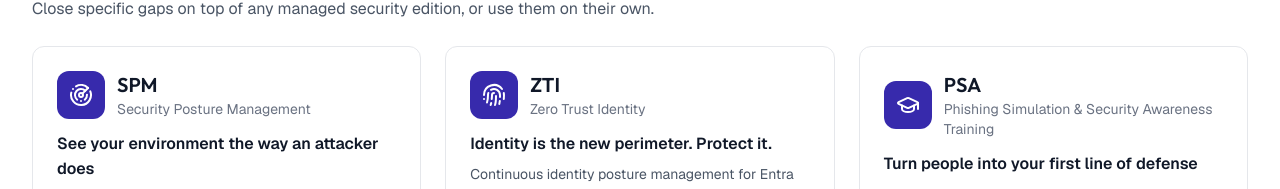
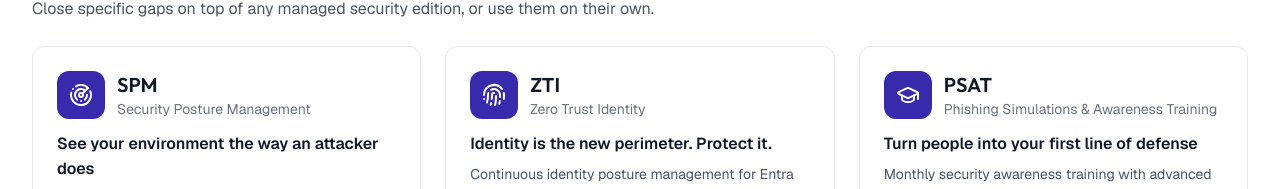
Before and after one commit to Emruz/emruz-website, a Next.js app: page /products in a window 1280 px wide. Shown: the part 715-904 px from the top of the page. Built offline with nearby package versions, Linux system fonts and the light colour scheme; no server answers.

Commit message:
Rename PSA to PSAT in the site (#26)
PSAT stands for Phishing Simulations & Awareness Training. The nav, footer,
product label and product name now use it. Internal codes, the /products/psa
URL, and the WD-PSA-CP-02 SKU are unchanged, since other systems and existing
links depend on them.

```diff
--- a/src/app/products/[family]/page.tsx
+++ b/src/app/products/[family]/page.tsx
@@ -118,7 +118,7 @@ export default async function FamilyPage({ params }: { params: Promise<{ family:
   );
 }
 
-/** Page for an add-on product line (PSA, DRM, DSB). */
+/** Page for an add-on product line (PSAT, DRM, DSB). */
 function AddOnPage({ path }: { path: string }) {
   const l = addOnLineByPath(path)!;
   const items = addOns.filter((a) => a.family === l.slug);
--- a/src/components/Footer.tsx
+++ b/src/components/Footer.tsx
@@ -30,7 +30,7 @@ export default function Footer() {
     addOns: [
       { label: 'SPM', href: '/products/spm' },
       { label: 'ZTI', href: '/products/zti' },
-      { label: 'PSA', href: '/products/psa' },
+      { label: 'PSAT', href: '/products/psa' },
       { label: 'DRM', href: '/products/drm' },
       { label: 'DSB', href: '/products/dsb' },
     ],
--- a/src/content/navigation.ts
+++ b/src/content/navigation.ts
@@ -46,7 +46,7 @@ export const mainNav: NavGroup[] = [
       { label: 'Add-on services', href: '/products#add-ons', description: 'Close specific gaps on any edition', divider: true },
       { label: 'SPM', href: '/products/spm', description: 'External & network security posture management', note: POWERED_BY, indent: true },
       { label: 'ZTI', href: '/products/zti', description: 'Identity posture, threat detection & response', note: POWERED_BY, indent: true },
-      { label: 'PSA', href: '/products/psa', description: 'Phishing simulation & awareness training', note: POWERED_BY, indent: true },
+      { label: 'PSAT', href: '/products/psa', description: 'Phishing simulation & awareness training', note: POWERED_BY, indent: true },
       { label: 'DRM', href: '/products/drm', description: 'Data risk management & encryption', note: POWERED_BY, indent: true },
       { label: 'DSB', href: '/products/dsb', description: 'Microsoft 365 & Google Workspace backup', note: POWERED_BY, indent: true },
     ],
--- a/src/content/packages.ts
+++ b/src/content/packages.ts
@@ -53,7 +53,7 @@ export const capabilities: Record<CapabilityCode, { name: string; description: s
   CFS: { name: 'Cloud File Security', description: 'Scans files in cloud storage and collaboration platforms for threats.' },
   ITDR: { name: 'Identity Threat Detection & Response', description: 'Detects and responds to account takeover and identity attacks.' },
   MDE: { name: 'Managed Data Encryption', description: 'Policy-driven AES-256 file-level encryption of sensitive data, deployed and managed for you. Add-on.' },
-  PSA: { name: 'Phishing Simulation & Security Awareness', description: 'Monthly end-user training with advanced phishing and threat simulations. Add-on.' },
+  PSA: { name: 'Phishing Simulations & Awareness Training', description: 'Monthly end-user training with advanced phishing and threat simulations. Add-on.' },
   DSB: { name: 'Distributed SaaS Backup', description: 'Automated daily backup of Microsoft 365 or Google Workspace to an independent location, with granular restore. Add-on.' },
   CRPT: { name: 'Compliance Reporting', description: 'Evidence and reporting mapped to the frameworks your auditors use, such as NIST CSF, ISO 27001, SOC 2 and CMMC.' },
 };
@@ -347,7 +347,7 @@ export const addOns: AddOn[] = [
     code: 'PSA',
     sku: 'WD-PSA-CP-02',
     family: 'PSA',
-    name: 'Phishing Simulation & Security Awareness Training',
+    name: 'Phishing Simulations & Awareness Training',
     summary: 'Keeps people alert with monthly training and realistic phishing and threat simulations.',
     includes: ['PSA'],
     features: ['Monthly end-user training', 'Advanced phishing simulation', 'Advanced threat simulation', 'AI-optimized training and targeting'],
@@ -506,8 +506,8 @@ export const addOnLines: AddOnLine[] = [
   {
     slug: 'PSA',
     path: 'psa',
-    label: 'PSA',
-    name: 'Phishing Simulation & Security Awareness Training',
+    label: 'PSAT',
+    name: 'Phishing Simulations & Awareness Training',
     tagline: 'Turn people into your first line of defense',
     summary:
       'Monthly security awareness training with advanced phishing and threat simulations, targeted to each person by AI, so your people recognize and report attacks.',
```
